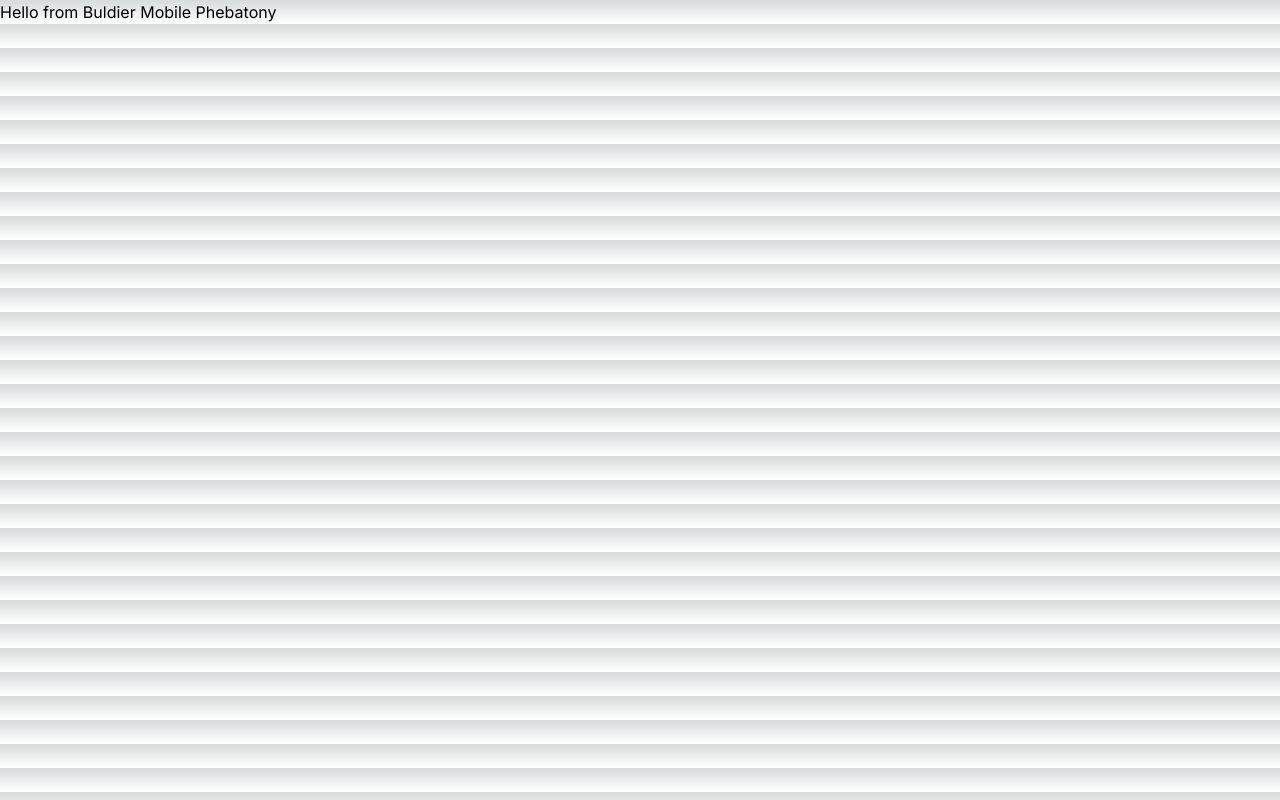
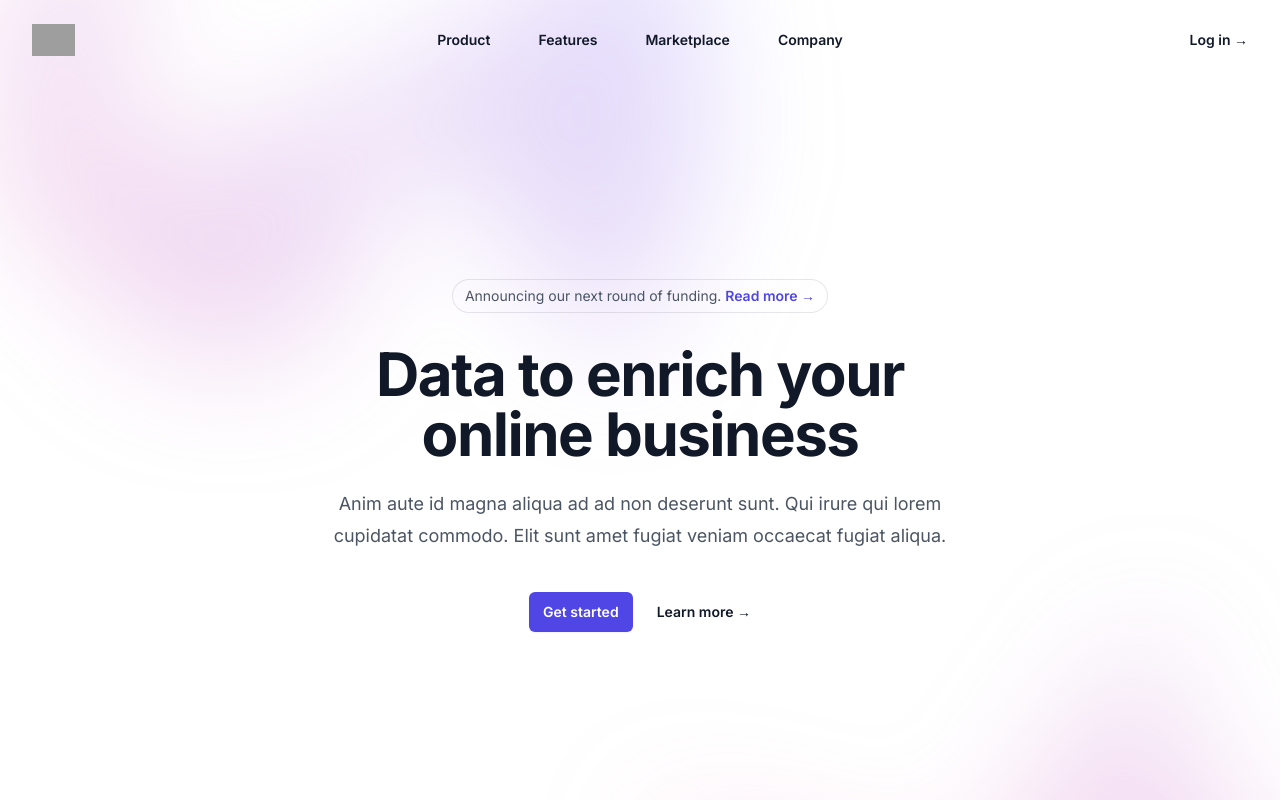
Before and after one commit to jsoto007/bmf-web-app, a Next.js app: page / in a window 1280 px wide. Shown: the top 800 px of the page. Built offline with nearby package versions, Linux system fonts and the light colour scheme; grey boxes are pictures that could not be loaded.

Commit message:
adds hero

```diff
--- /dev/null
+++ b/src/app/components/Hero.js
@@ -0,0 +1,160 @@
+'use client'
+import React, { useState } from 'react'
+import { Dialog } from '@headlessui/react'
+import { Bars3Icon, XMarkIcon } from '@heroicons/react/24/outline'
+
+const navigation = [
+  { name: 'Product', href: '#' },
+  { name: 'Features', href: '#' },
+  { name: 'Marketplace', href: '#' },
+  { name: 'Company', href: '#' },
+]
+
+export default function Example() {
+  const [mobileMenuOpen, setMobileMenuOpen] = useState(false)
+
+  return (
+    <div className="bg-white">
+      <header className="absolute inset-x-0 top-0 z-50">
+        <nav className="flex items-center justify-between p-6 lg:px-8" aria-label="Global">
+          <div className="flex lg:flex-1">
+            <a href="#" className="-m-1.5 p-1.5">
+              <span className="sr-only">Your Company</span>
+              <img
+                className="h-8 w-auto"
+                src="https://tailwindui.com/img/logos/mark.svg?color=indigo&shade=600"
+                alt=""
+              />
+            </a>
+          </div>
+          <div className="flex lg:hidden">
+            <button
+              type="button"
+              className="-m-2.5 inline-flex items-center justify-center rounded-md p-2.5 text-gray-700"
+              onClick={() => setMobileMenuOpen(true)}
+            >
+              <span className="sr-only">Open main menu</span>
+              <Bars3Icon className="h-6 w-6" aria-hidden="true" />
+            </button>
+          </div>
+          <div className="hidden lg:flex lg:gap-x-12">
+            {navigation.map((item) => (
+              <a key={item.name} href={item.href} className="text-sm font-semibold leading-6 text-gray-900">
+                {item.name}
+              </a>
+            ))}
+          </div>
+          <div className="hidden lg:flex lg:flex-1 lg:justify-end">
+            <a href="#" className="text-sm font-semibold leading-6 text-gray-900">
+              Log in <span aria-hidden="true">&rarr;</span>
+            </a>
+          </div>
+        </nav>
+        <Dialog as="div" className="lg:hidden" open={mobileMenuOpen} onClose={setMobileMenuOpen}>
+          <div className="fixed inset-0 z-50" />
+          <Dialog.Panel className="fixed inset-y-0 right-0 z-50 w-full overflow-y-auto bg-white px-6 py-6 sm:max-w-sm sm:ring-1 sm:ring-gray-900/10">
+            <div className="flex items-center justify-between">
+              <a href="#" className="-m-1.5 p-1.5">
+                <span className="sr-only">Your Company</span>
+                <img
+                  className="h-8 w-auto"
+                  src="https://tailwindui.com/img/logos/mark.svg?color=indigo&shade=600"
+                  alt=""
+                />
+              </a>
+              <button
+                type="button"
+                className="-m-2.5 rounded-md p-2.5 text-gray-700"
+                onClick={() => setMobileMenuOpen(false)}
+              >
+                <span className="sr-only">Close menu</span>
+                <XMarkIcon className="h-6 w-6" aria-hidden="true" />
+              </button>
+            </div>
+            <div className="mt-6 flow-root">
+              <div className="-my-6 divide-y divide-gray-500/10">
+                <div className="space-y-2 py-6">
+                  {navigation.map((item) => (
+                    <a
+                      key={item.name}
+                      href={item.href}
+                      className="-mx-3 block rounded-lg px-3 py-2 text-base font-semibold leading-7 text-gray-900 hover:bg-gray-50"
+                    >
+                      {item.name}
+                    </a>
+                  ))}
+                </div>
+                <div className="py-6">
+                  <a
+                    href="#"
+                    className="-mx-3 block rounded-lg px-3 py-2.5 text-base font-semibold leading-7 text-gray-900 hover:bg-gray-50"
+                  >
+                    Log in
+                  </a>
+                </div>
+              </div>
+            </div>
+          </Dialog.Panel>
+        </Dialog>
+      </header>
+
+      <div className="relative isolate px-6 pt-14 lg:px-8">
+        <div
+          className="absolute inset-x-0 -top-40 -z-10 transform-gpu overflow-hidden blur-3xl sm:-top-80"
+          aria-hidden="true"
+        >
+          <div
+            className="relative left-[calc(50%-11rem)] aspect-[1155/678] w-[36.125rem] -translate-x-1/2 rotate-[30deg] bg-gradient-to-tr from-[#ff80b5] to-[#9089fc] opacity-30 sm:left-[calc(50%-30rem)] sm:w-[72.1875rem]"
+            style={{
+              clipPath:
+                'polygon(74.1% 44.1%, 100% 61.6%, 97.5% 26.9%, 85.5% 0.1%, 80.7% 2%, 72.5% 32.5%, 60.2% 62.4%, 52.4% 68.1%, 47.5% 58.3%, 45.2% 34.5%, 27.5% 76.7%, 0.1% 64.9%, 17.9% 100%, 27.6% 76.8%, 76.1% 97.7%, 74.1% 44.1%)',
+            }}
+          />
+        </div>
+        <div className="mx-auto max-w-2xl py-32 sm:py-48 lg:py-56">
+          <div className="hidden sm:mb-8 sm:flex sm:justify-center">
+            <div className="relative rounded-full px-3 py-1 text-sm leading-6 text-gray-600 ring-1 ring-gray-900/10 hover:ring-gray-900/20">
+              Announcing our next round of funding.{' '}
+              <a href="#" className="font-semibold text-indigo-600">
+                <span className="absolute inset-0" aria-hidden="true" />
+                Read more <span aria-hidden="true">&rarr;</span>
+              </a>
+            </div>
+          </div>
+          <div className="text-center">
+            <h1 className="text-4xl font-bold tracking-tight text-gray-900 sm:text-6xl">
+              Data to enrich your online business
+            </h1>
+            <p className="mt-6 text-lg leading-8 text-gray-600">
+              Anim aute id magna aliqua ad ad non deserunt sunt. Qui irure qui lorem cupidatat commodo. Elit sunt amet
+              fugiat veniam occaecat fugiat aliqua.
+            </p>
+            <div className="mt-10 flex items-center justify-center gap-x-6">
+              <a
+                href="#"
+                className="rounded-md bg-indigo-600 px-3.5 py-2.5 text-sm font-semibold text-white shadow-sm hover:bg-indigo-500 focus-visible:outline focus-visible:outline-2 focus-visible:outline-offset-2 focus-visible:outline-indigo-600"
+              >
+                Get started
+              </a>
+              <a href="#" className="text-sm font-semibold leading-6 text-gray-900">
+                Learn more <span aria-hidden="true">→</span>
+              </a>
+            </div>
+          </div>
+        </div>
+        <div
+          className="absolute inset-x-0 top-[calc(100%-13rem)] -z-10 transform-gpu overflow-hidden blur-3xl sm:top-[calc(100%-30rem)]"
+          aria-hidden="true"
+        >
+          <div
+            className="relative left-[calc(50%+3rem)] aspect-[1155/678] w-[36.125rem] -translate-x-1/2 bg-gradient-to-tr from-[#ff80b5] to-[#9089fc] opacity-30 sm:left-[calc(50%+36rem)] sm:w-[72.1875rem]"
+            style={{
+              clipPath:
+                'polygon(74.1% 44.1%, 100% 61.6%, 97.5% 26.9%, 85.5% 0.1%, 80.7% 2%, 72.5% 32.5%, 60.2% 62.4%, 52.4% 68.1%, 47.5% 58.3%, 45.2% 34.5%, 27.5% 76.7%, 0.1% 64.9%, 17.9% 100%, 27.6% 76.8%, 76.1% 97.7%, 74.1% 44.1%)',
+            }}
+          />
+        </div>
+      </div>
+    </div>
+  )
+}
--- a/src/app/page.js
+++ b/src/app/page.js
@@ -1,9 +1,10 @@
-
+import React from "react"
+import Hero from "./components/Hero"
 
 export default function Home() {
   return (
     <div>
-      Hello from Buldier Mobile Phebatony
+      <Hero />
     </div>
 
   )
```
Also changed, not shown: package.json (+7 -5 lines), 1 other file (tests, documents, lock files or other folders).
